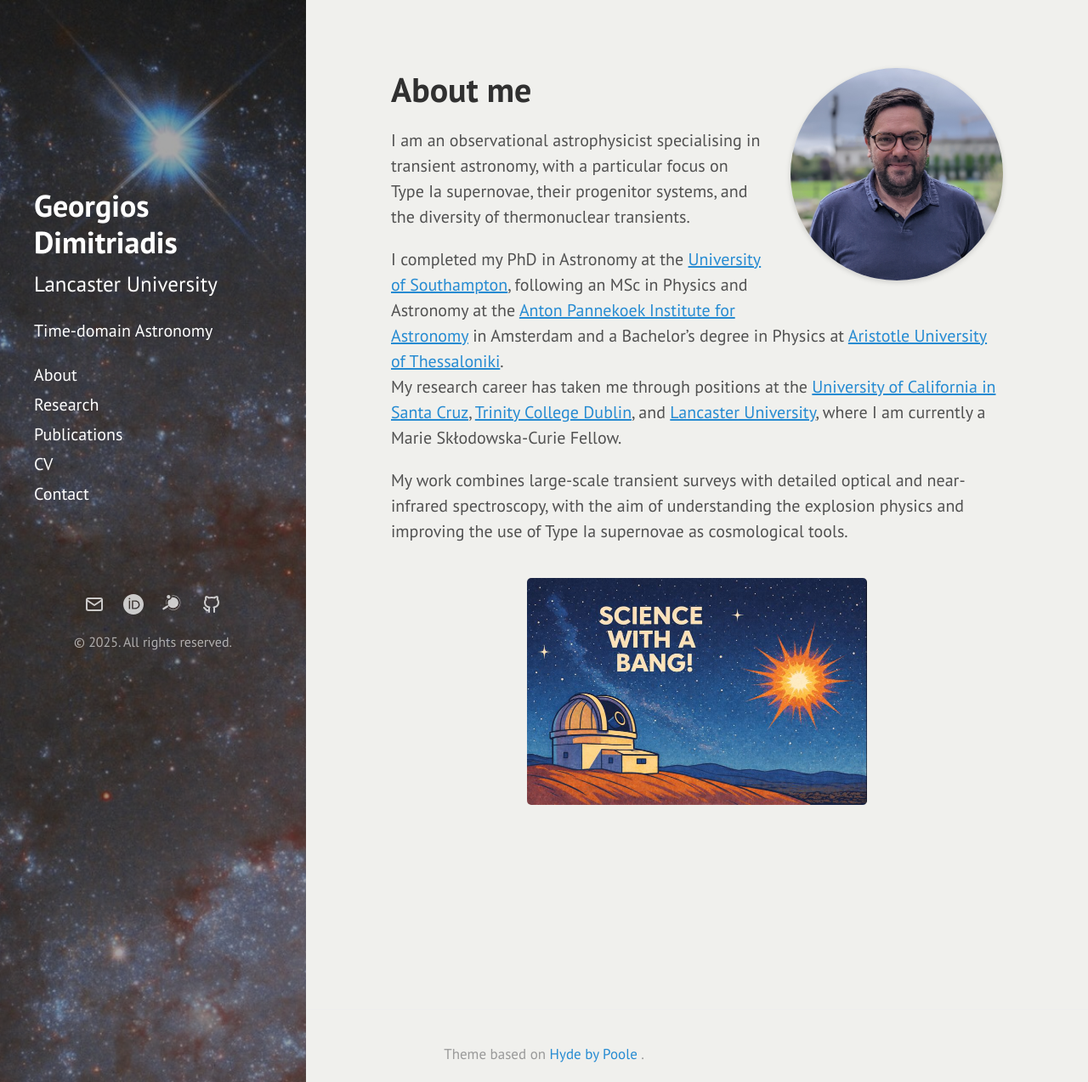
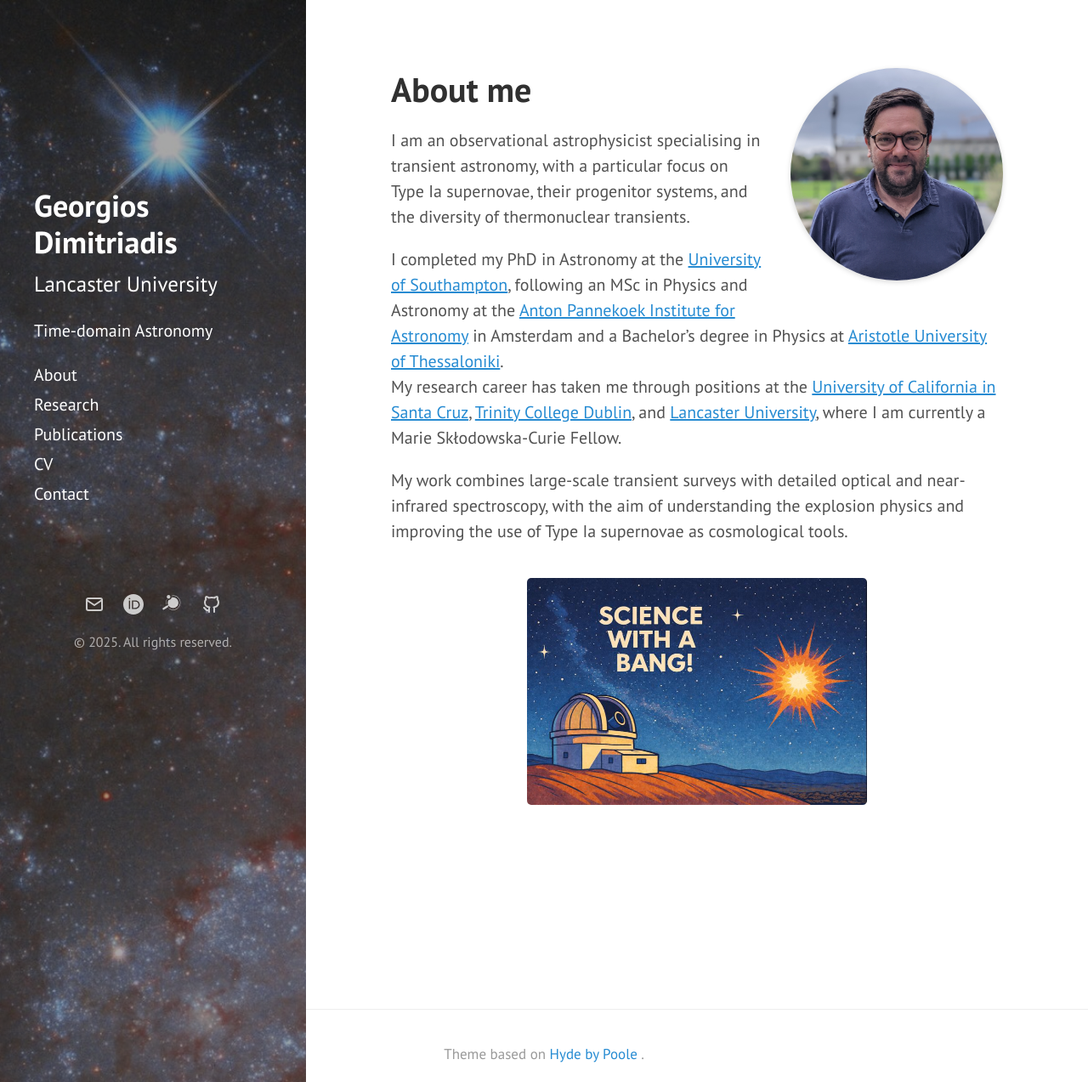
Before and after one commit to geodimitriadis/geodimitriadis.github.io, a Jekyll site: the page built from index.md, in a window 1280 px wide and 1273 px high. Shown: the whole window at 85% size. Built offline with Jekyll 4.4.1, drawn with Linux system fonts in a browser that asks for light colours.

Commit message:
Update hyde.css

```diff
--- a/public/css/hyde.css
+++ b/public/css/hyde.css
@@ -63,7 +63,7 @@ html {
  */
 
 body {
-  background-color: #f0f0ed;
+  background-color: rgba(255,255,255,0.6);
 }
 
 .sidebar {
```
